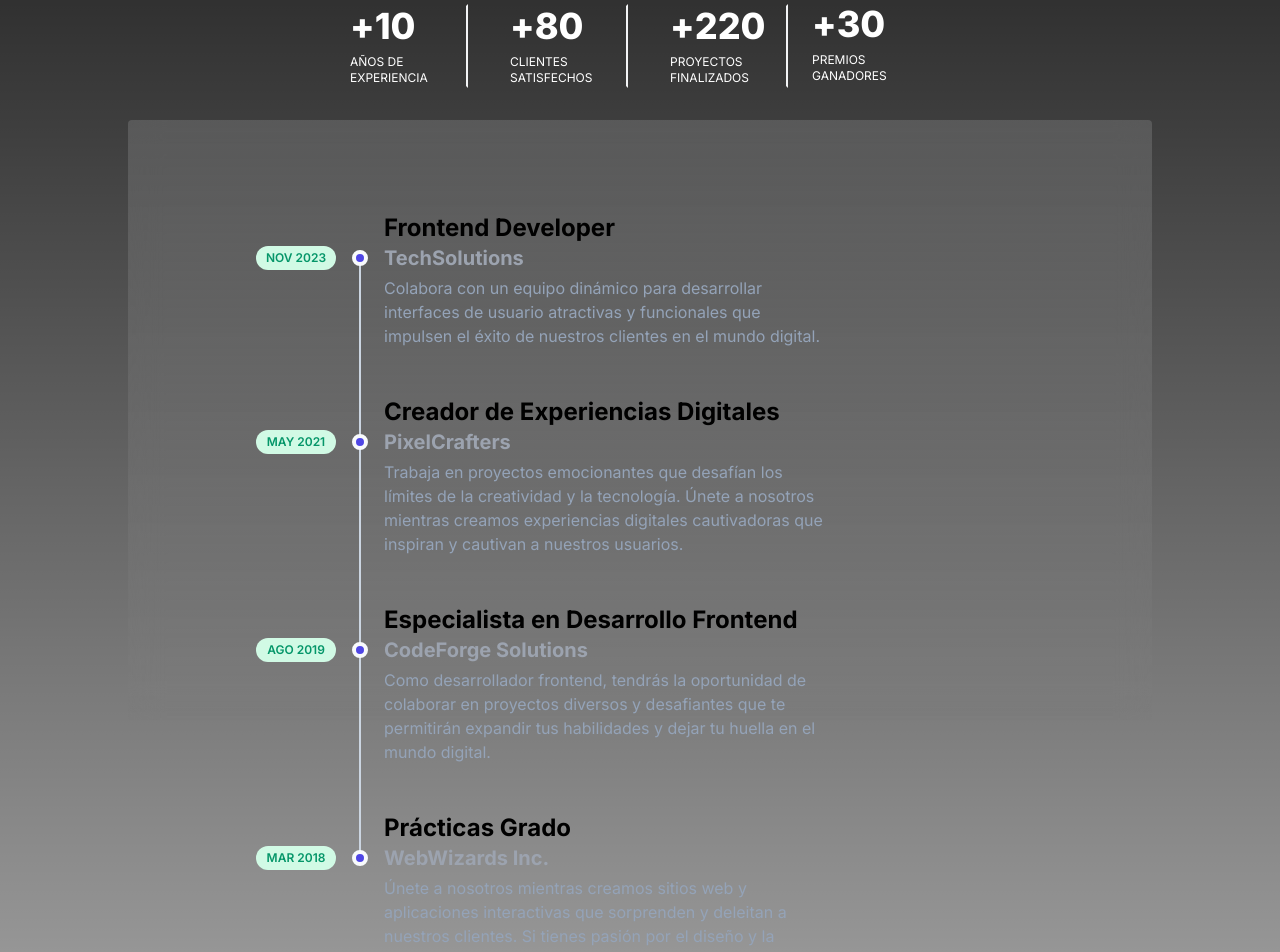
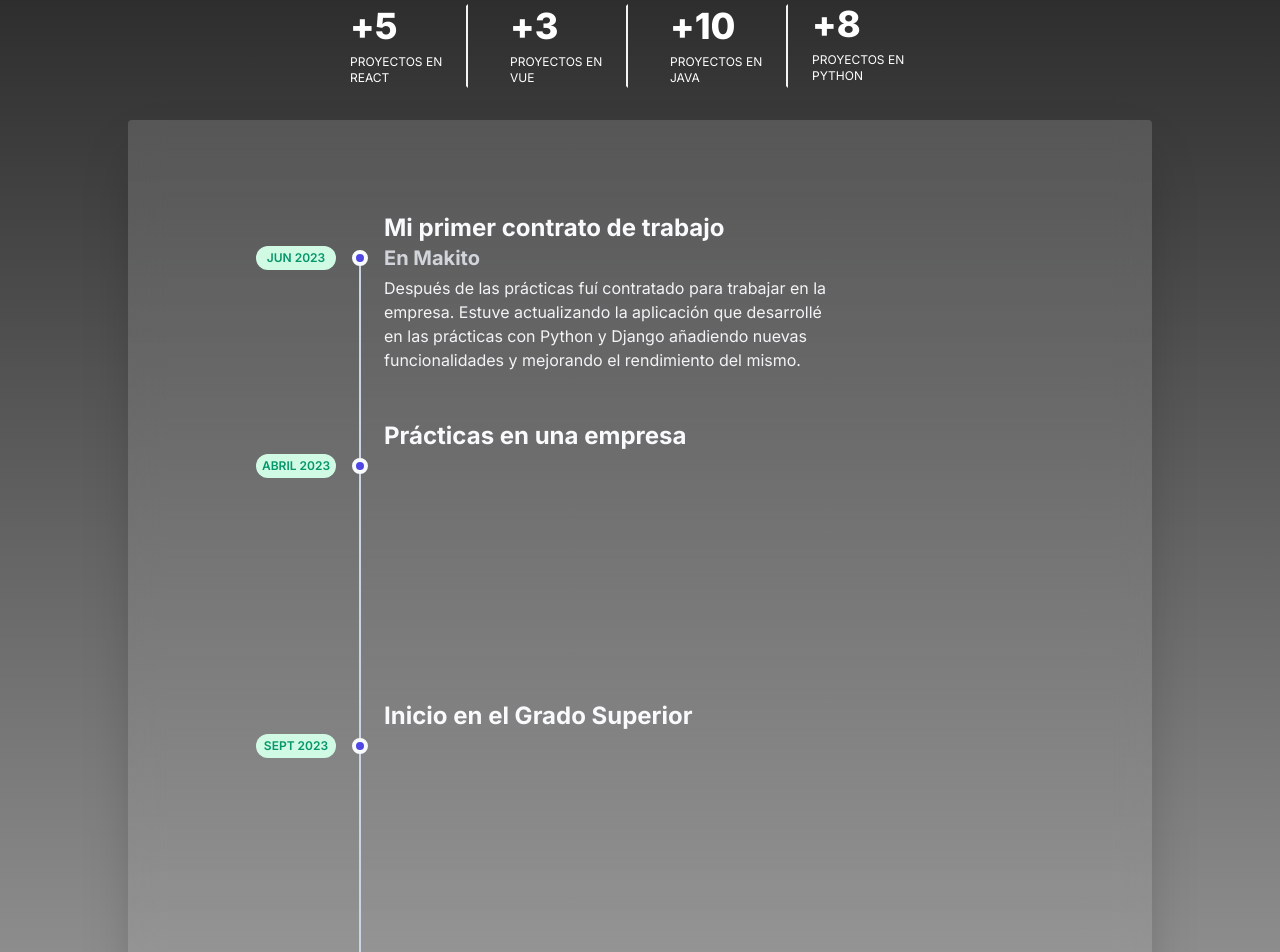
Before and after one commit to V4l3ntino/portfolio2, a Next.js app: page /about-me in a window 1280 px wide. Shown: the part 460-1412 px from the top of the page. Built offline with nearby package versions, Linux system fonts and the light colour scheme.

Commit message:
timeline actualizado

```diff
--- a/app/(routes)/about-me/page.tsx
+++ b/app/(routes)/about-me/page.tsx
@@ -13,7 +13,7 @@ const About = () => {
                     outputTime={1000}
                 />
             </div>
-            <div className="bg-gradient-to-b from-slate-50/15 p-3 mb-96 to-transparent  flex-crow w-[100%] max-w-[1024px] rounded z-10 h-[600px] relative backdrop-blur-lg ">
+            <div className="shadow-2xl bg-gradient-to-b from-slate-50/15 p-3 mb-96 to-transparent  flex-crow w-[100%] max-w-[1024px] rounded z-10 min-h-[600px] h-auto relative backdrop-blur-lg ">
                 <TimeLine />
             </div>
         </main>
--- a/app/(routes)/contact/page.tsx
+++ b/app/(routes)/contact/page.tsx
@@ -23,16 +23,19 @@ const Contact = () => {
                         </motion.span>
                     ))}
                     </a></li>
-                    <li>Mi número: +34
-                        <CountUp className="ml-2" end={6} start={0} duration={5} />
-                        <CountUp end={0} start={0} duration={5} />
-                        <CountUp end={3} start={0} duration={5} />
-                        <CountUp end={1} start={0} duration={5} />
-                        <CountUp end={1} start={0} duration={5} />
-                        <CountUp end={2} start={0} duration={5} />
-                        <CountUp end={4} start={0} duration={5} />
-                        <CountUp end={9} start={0} duration={5} />
-                        <CountUp end={6} start={0} duration={5} />
+                    <li>Mi número: +34 <span></span>
+                        {
+                            (`603112496`).split("").map((char, index) => (
+                                <motion.span
+                                key={index}
+                                initial={{opacity:0, filter: "blur(15px)"}}
+                                animate={{opacity:1, filter: "blur(0px)"}}
+                                transition={{delay:(index+5)*0.09}}
+                                >
+                                    <CountUp end={parseInt(char)} start={0} duration={5} />
+                                </motion.span>
+                            ))
+                        }
                     </li>
                 </motion.ul>
             </div>
--- a/components/time-line.tsx
+++ b/components/time-line.tsx
@@ -8,15 +8,19 @@ const TimeLine = () => {
     return (
         <div className="flex flex-col justify-center divide-y divide-slate-200">
             <motion.div
-            initial={{x:20, opacity:0}}
-            animate={{x:0, opacity:1}}
+            initial={{x:20, opacity:0, filter: "blur(15px)"}}
+            animate={{x:0, opacity:1, filter: "blur(0px)"}}
             transition={{delay:4}}
             className="w-full max-w-3xl mx-auto md:pb-40 md:pt-20">
                 <div className="-my-6">
-                    {dataAboutPage.map((data) => (
+                    {dataAboutPage.map((data, index) => (
                         <div key={data.id}
                             className="relative py-6 pl-8 sm:pl-32 group">
-                            <h3 className="mb-1 text-2xl font-bold sm:mb-0">{data.title}</h3>
+                            <motion.h3
+                            initial={{x:20, opacity:0, filter: "blur(15px)"}}
+                            animate={{x:0, opacity:1, filter: "blur(0px)"}}
+                            transition={{delay:4.5}}
+                            className="mb-1 text-2xl font-bold sm:mb-0 text-slate-50">{data.title}</motion.h3>
                             <div className="flex flex-col sm:flex-row items-start mb-1
                                         group-last:before:hidden before:absolute
                                         before:left-2 sm:before:left-0 before:h-full
@@ -31,9 +35,17 @@ const TimeLine = () => {
                                             justify-center text-xs font-semibold uppercase w-20 h-6 mb-3 sm:mb-0 text-emerald-600
                                             bg-emerald-100 rounded-full
                                             ">{data.date}</time>
-                                            <p className="text-xl font-bold text-gray-400">{data.subtitle}</p>
+                                            <motion.p
+                                            initial={{x:20, opacity:0, filter: "blur(15px)"}}
+                                            animate={{x:0, opacity:1, filter: "blur(0px)"}}
+                                            transition={{delay:5 + index}}
+                                            className="text-xl font-bold text-gray-300">{data.subtitle}</motion.p>
                             </div>
-                            <p className="text-slate-400 max-w-md">{data.description}</p>
+                            <motion.p
+                            initial={{x:20, opacity:0, filter: "blur(15px)"}}
+                            animate={{x:0, opacity:1, filter: "blur(0px)"}}
+                            transition={{delay:5.5 + index}}
+                            className="text-gray-100 max-w-md">{data.description}</motion.p>
                         </div>
                     ))}
                 </div>
--- a/data.tsx
+++ b/data.tsx
@@ -65,60 +65,67 @@ export const itemsNavbar = [
 export const dataAboutPage = [
     {
         id: 1,
-        title: "Frontend Developer",
-        subtitle: "TechSolutions",
-        description: "Colabora con un equipo dinámico para desarrollar interfaces de usuario atractivas y funcionales que impulsen el éxito de nuestros clientes en el mundo digital.",
-        date: "Nov 2023 ",
+        title: "Mi primer contrato de trabajo",
+        subtitle: "En Makito",
+        description: "Después de las prácticas fuí contratado para trabajar en la empresa. Estuve actualizando la aplicación que desarrollé en las prácticas con Python y Django añadiendo nuevas funcionalidades y mejorando el rendimiento del mismo.",
+        date: "Jun 2023 ",
     },
     {
         id: 2,
-        title: "Creador de Experiencias Digitales",
-        subtitle: "PixelCrafters",
-        description: "Trabaja en proyectos emocionantes que desafían los límites de la creatividad y la tecnología. Únete a nosotros mientras creamos experiencias digitales cautivadoras que inspiran y cautivan a nuestros usuarios.",
-        date: "May 2021",
+        title: "Prácticas en una empresa",
+        subtitle: "En Makito",
+        description: "Durante este periodo me dediqué a realizar programas en Java dedicados a filtrar información relevante, así como el inicio de un proyecto con python y Django con la finalidad de tener un cuadrante de horarios de los trabajadores del taller. Desarrollé dos apis en java y Sprinboot para actualizar la información de la base de datos del programa con la base de datos de la empresa. ",
+        date: "Abril 2023 ",
     },
     {
         id: 3,
-        title: "Especialista en Desarrollo Frontend",
-        subtitle: "CodeForge Solutions",
-        description: "Como desarrollador frontend, tendrás la oportunidad de colaborar en proyectos diversos y desafiantes que te permitirán expandir tus habilidades y dejar tu huella en el mundo digital.",
-        date: "Ago 2019",
+        title: "Inicio en el Grado Superior",
+        subtitle: "Desarrollo de Aplicaciones Web",
+        description: "Este grado superior me proporcionó una formación integral en el desarrollo de aplicaciones web, abarcando desde la planificación y diseño de interfaces hasta la programación backend. Aprendí a utilizar lenguajes como HTML, CSS, JavaScript y frameworks como React para el Front, y Sprinboot para el Backend, además de gestionar bases de datos con SQL. Esta formación me capacitó para crear soluciones web dinámicas y adaptables a las necesidades de los usuarios.",
+        date: "Sept 2023",
     },
     {
         id: 4,
-        title: "Prácticas Grado",
-        subtitle: "WebWizards Inc.",
-        description: "Únete a nosotros mientras creamos sitios web y aplicaciones interactivas que sorprenden y deleitan a nuestros clientes. Si tienes pasión por el diseño y la programación, y disfrutas colaborar en un entorno creativo, ¡queremos conocerte!        ",
-        date: "Mar 2018",
+        title: "Inicio en prácticas",
+        subtitle: "Mantenimiento de una web",
+        description: "Durante este periodo me dediqué realizar el mantenimiento de la web de una tienda online así como solucionar los problemas y mejorar el rendimiento en los equipos electrónicos.",
+        date: "Jun 2022",
+    },
+    {
+        id: 5,
+        title: "Inicio en una FP de Grado Medio",
+        subtitle: "Sistemas Microinformático y Redes.",
+        description: "Durante estas prácticas, adquirí conocimientos básicos y habilidades prácticas en el mantenimiento y configuración de sistemas microinformáticos y redes. Aprendí a instalar y gestionar sistemas operativos, configurar redes locales, realizar diagnósticos y solucionar problemas técnicos. Esta experiencia me permitió consolidar mi formación teórica y desarrollar una comprensión más profunda de las tecnologías informáticas esenciales.",
+        date: "Sept 2021",
     },
 ]
 
 export const dataCounter = [
     {
         id: 0,
-        endCounter: 10,
-        text: "Años de experiencia",
+        endCounter: 5,
+        text: "Proyectos en React",
         lineRight: true,
         lineRightMobile: true,
     },
     {
         id: 1,
-        endCounter: 80,
-        text: "Clientes satisfechos",
+        endCounter: 3,
+        text: "Proyectos en Vue",
         lineRight: true,
         lineRightMobile: false,
     },
     {
         id: 2,
-        endCounter: 220,
-        text: "Proyectos finalizados",
+        endCounter: 10,
+        text: "Proyectos en Java",
         lineRight: true,
         lineRightMobile: true,
     },
     {
         id: 3,
-        endCounter: 30,
-        text: "Premios ganadores",
+        endCounter: 8,
+        text: "Proyectos en Python",
         lineRight: false,
         lineRightMobile: false,
     },
```
